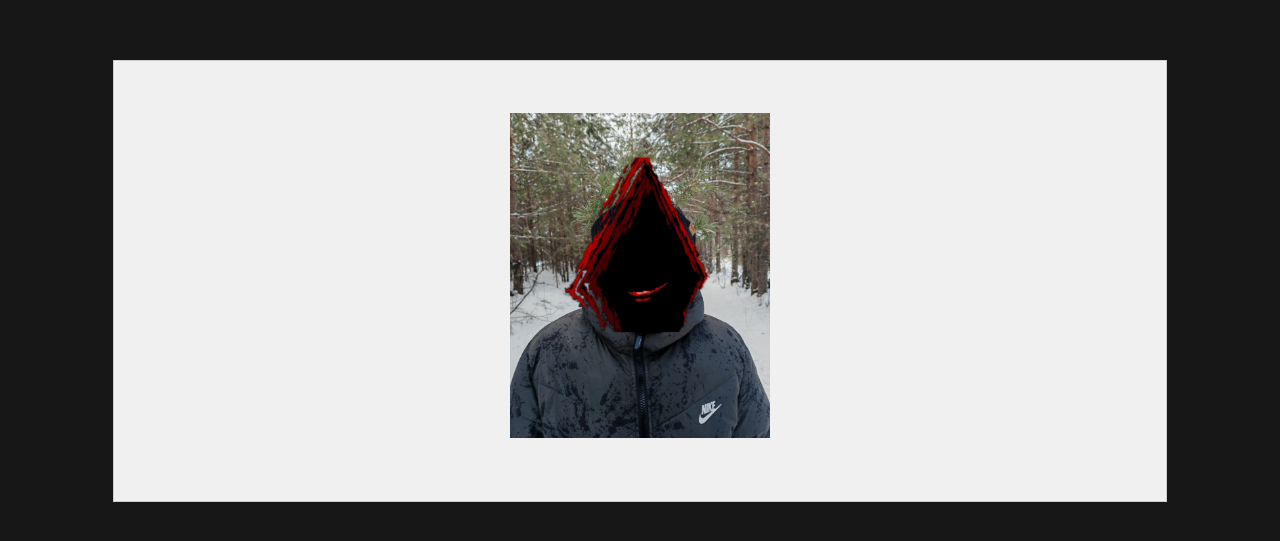
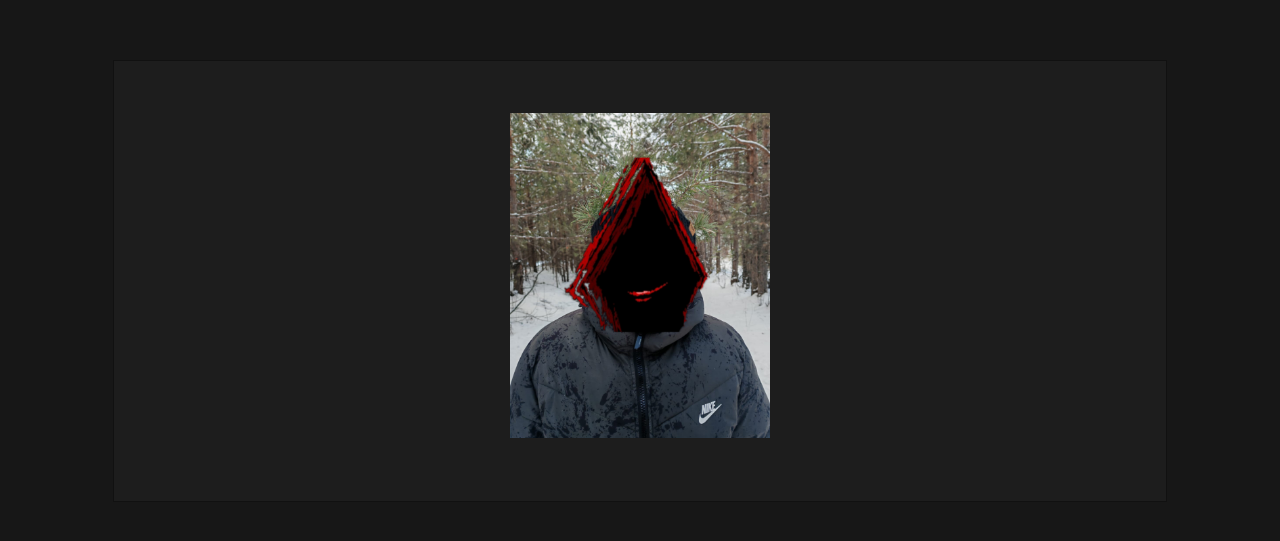
Before and after one commit to Neyrobyte/Neyrobyte.github.io, a plain HTML site: page index.html in a window 1280 px wide. Shown: the part 127-668 px from the top of the page. Drawn offline with Linux system fonts and the light colour scheme.

Commit message:
Update index.html

```diff
--- a/index.html
+++ b/index.html
@@ -18,8 +18,8 @@
             width: 80%;
             margin: 10 auto;
             padding: 20px;
-            background-color: #f0f0f0;
-            border: 1px solid #ccc;
+            background-color: #1d1d1d;
+            border: 1px solid #111;
         }
         .header {
             text-align: center;
```
